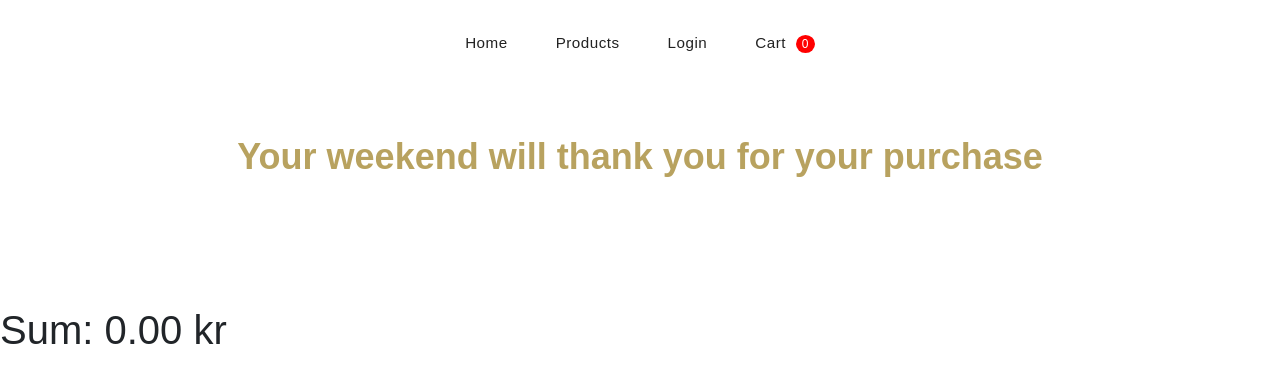
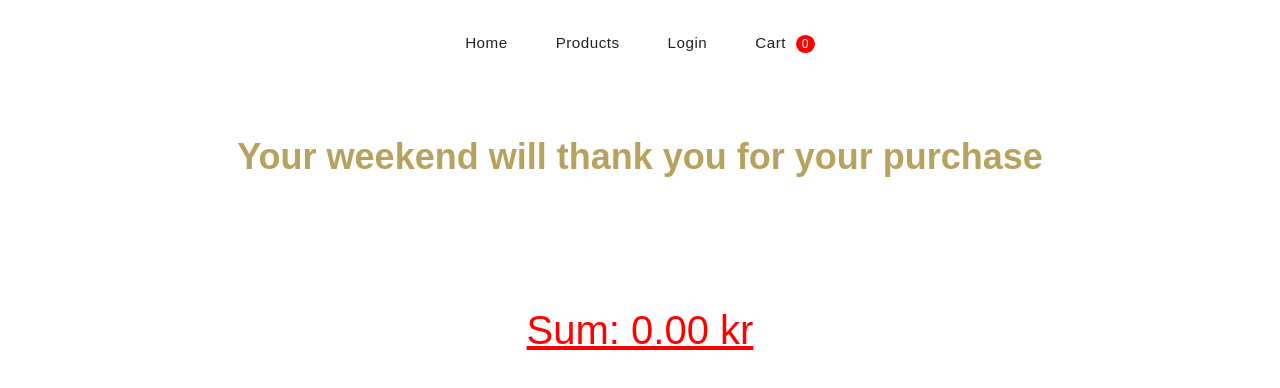
Before and after one commit to leakrullp/candy-webshop, a plain HTML site: page basket.html in a window 1280 px wide. Drawn offline with nearby package versions, Linux system fonts and the light colour scheme; a web font is replaced by a local one.

Commit message:
Style the sum at the bottom of basket

```diff
--- a/styles.css
+++ b/styles.css
@@ -209,6 +209,13 @@ body {
   cursor: pointer;
 }
 
+#cart-sum {
+  color: red;
+  margin-bottom: 3rem;
+  text-decoration: underline;
+  text-align: center;
+}
+
 /* Product banners */
 .product-banner {
   position: relative;
```
